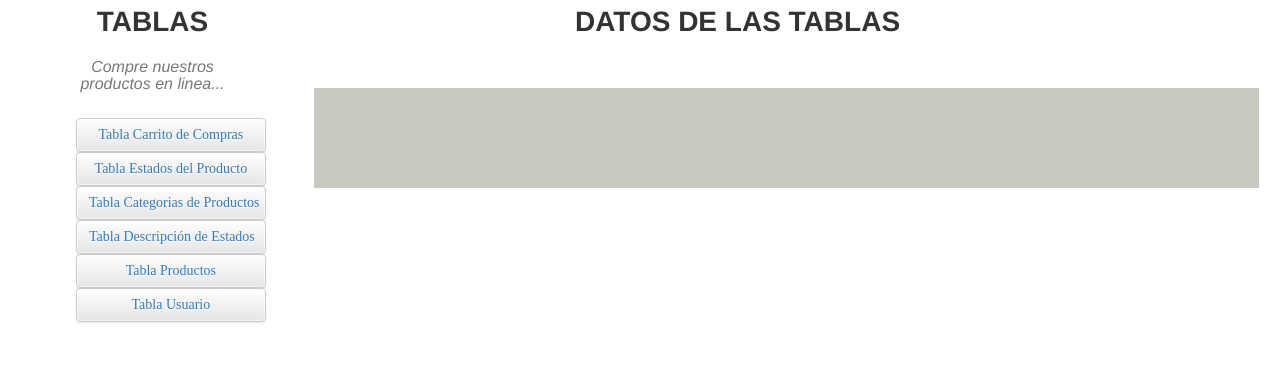
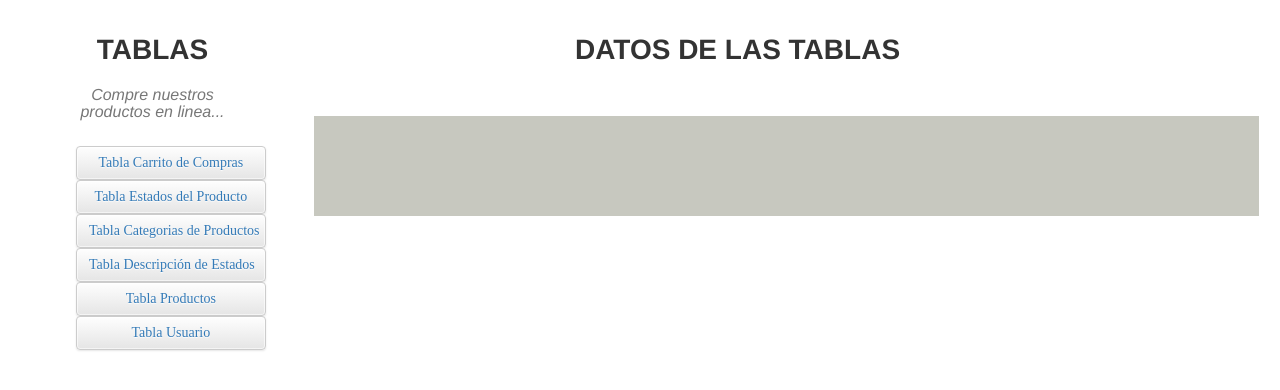
Before and after one commit to rploaiza/Carrito_de_compras, a PHP site: page /carrito_final/administrador.php in a window 1280 px wide. Shown: the part 171-561 px from the top of the page. Run offline with PHP 8.4, Linux system fonts and the light colour scheme; the visitor is signed in with stand-in values (Sample User, id 1); data comes from the database, SQL or seed files in the repository; some libraries are stand-ins or nearby versions.

Commit message:
Update administrador.php

```diff
--- a/Online/administrador.php
+++ b/Online/administrador.php
@@ -67,7 +67,7 @@
 
   }
    h4   {
-        margin-top: 1em;
+        margin-top: 2em;
         font-size: 2em;
 
    }
```
